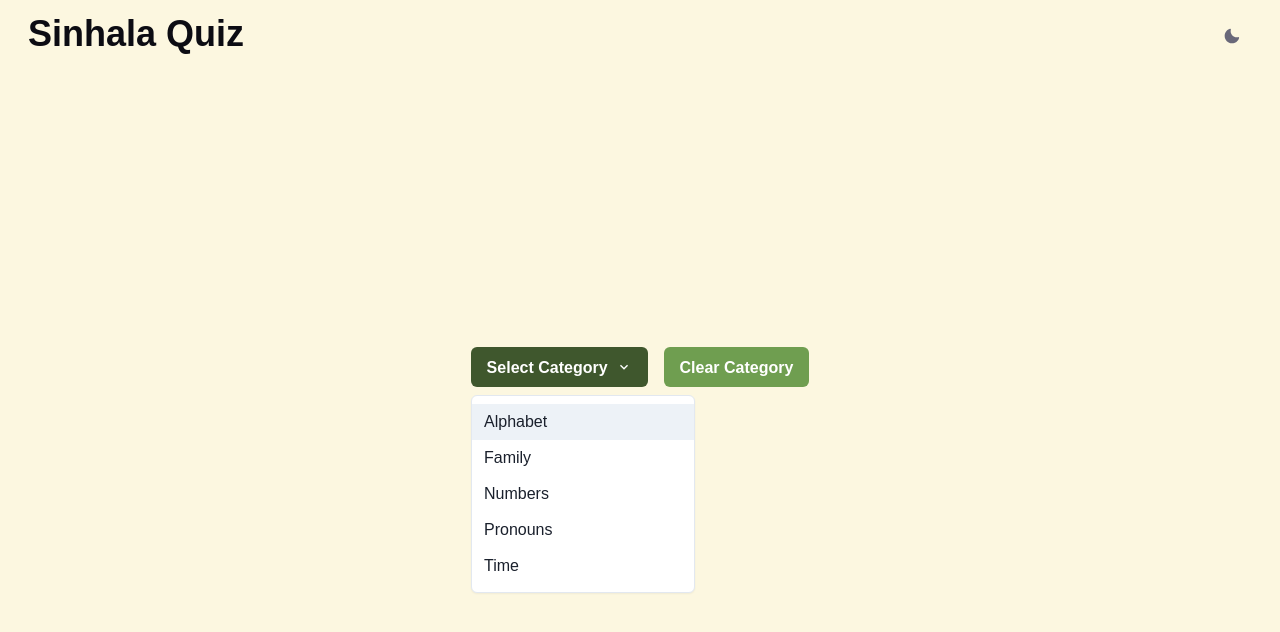
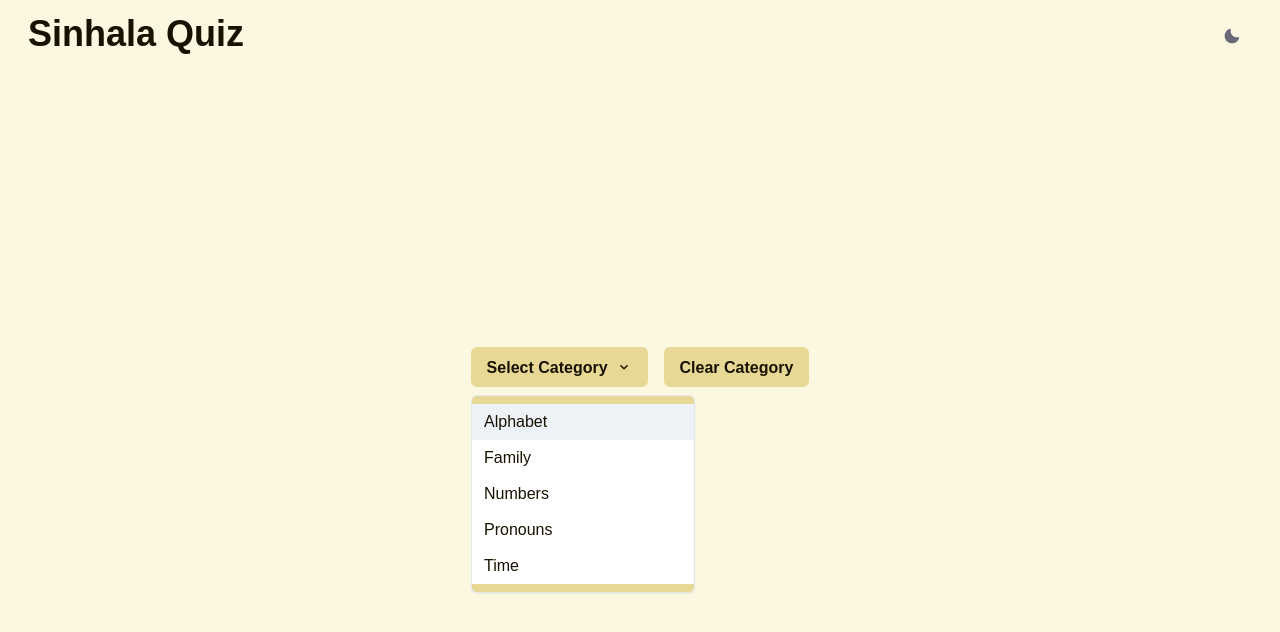
Before and after one commit to druwan/sinhalaquizapp, a Next.js app: page / in a window 1280 px wide. Both pictures are taken after a click on the button "Select Category". Shown: the top 632 px of the page. Built offline with nearby package versions, Linux system fonts and the light colour scheme; a web font is replaced by a local one.

Commit message:
style: added theme

```diff
--- a/components/CategoryMenu/CategoryMenu.tsx
+++ b/components/CategoryMenu/CategoryMenu.tsx
@@ -8,7 +8,7 @@ import {
   MenuItem,
   MenuList,
   Spacer,
-  useColorMode,
+  useColorModeValue,
 } from "@chakra-ui/react";
 import React, { useState } from "react";
 import useSWR from "swr";
@@ -18,10 +18,9 @@ import { fetcher } from "../../utils/loadQuestions";
 import QuizCard from "../QuizCard/QuizCard";
 
 const CategoryMenu = () => {
-  const { colorMode } = useColorMode();
-  const colorScheme = colorMode === "light" ? "Mint" : "Flax";
-
   const [selectTopic, setTopic] = useState("Select Category");
+  const buttonTextColor = useColorModeValue("Flax.900", "Flax.900");
+  const buttonBgColor = "Flax.200";
 
   const { data, error } = useSWR("/api/category", fetcher);
 
@@ -36,16 +35,20 @@ const CategoryMenu = () => {
             <MenuButton
               as={Button}
               rightIcon={<ChevronDownIcon />}
-              colorScheme={colorScheme}
+              bg={buttonBgColor}
+              color={buttonTextColor}
+              _hover={{ bg: buttonBgColor }}
+              _active={{ bg: buttonBgColor }}
             >
               {selectTopic}
             </MenuButton>
-            <MenuList>
+            <MenuList bg={buttonBgColor} color={buttonTextColor}>
               {data.categories.map((category: Category) => (
                 <MenuItem
                   key={category.id}
                   value={category.name}
                   onClick={() => setTopic(category.name)}
+                  _hover={{ bg: "Raisin.400" }}
                 >
                   {category.name}
                 </MenuItem>
@@ -56,8 +59,11 @@ const CategoryMenu = () => {
           <Spacer />
 
           <Button
-            colorScheme={colorScheme}
+            bg={buttonBgColor}
+            color={buttonTextColor}
             onClick={() => setTopic("Select Category")}
+            _hover={{ bg: buttonBgColor }}
+            _active={{ bg: buttonBgColor }}
           >
             Clear Category
           </Button>
--- a/components/Navbar/Navbar.tsx
+++ b/components/Navbar/Navbar.tsx
@@ -1,20 +1,25 @@
-import { Container, Flex, Heading, useColorMode } from '@chakra-ui/react';
+import {
+  Container,
+  Flex,
+  Heading,
+  useColorMode,
+  useColorModeValue,
+} from "@chakra-ui/react";
 
-import React from 'react';
-import ToggleTheme from '../ToggleTheme/ToggleTheme';
+import React from "react";
+import ToggleTheme from "../ToggleTheme/ToggleTheme";
 
 const Navbar = () => {
-  const { colorMode } = useColorMode();
-  const textColor = colorMode === 'light' ? 'Raisin.900' : 'Flax.100';
+  const textColor = useColorModeValue("Flax.900", "Flax.200");
 
   return (
-    <Flex as={'nav'} p={3}>
-      <Container maxW={'full'}>
-        <Heading as={'h2'} color={textColor}>
+    <Flex as={"nav"} p={3}>
+      <Container maxW={"full"}>
+        <Heading as={"h2"} color={textColor}>
           Sinhala Quiz
         </Heading>
       </Container>
-      <Container maxW={'full'} centerContent alignItems={'end'}>
+      <Container maxW={"full"} centerContent alignItems={"end"}>
         <ToggleTheme />
       </Container>
     </Flex>
--- a/components/Progress/TrackProgress.tsx
+++ b/components/Progress/TrackProgress.tsx
@@ -1,8 +1,7 @@
-import { Container, Progress, useColorMode } from "@chakra-ui/react";
+import { Container, Progress, useColorModeValue } from "@chakra-ui/react";
 
 const TrackProgress = ({ value }) => {
-  const { colorMode } = useColorMode();
-  const colorScheme = colorMode === "light" ? "Raisin" : "Flax";
+  const colorScheme = useColorModeValue("whatsapp", "linkedin");
 
   // Calc new value based on num of questions answered.
   return (
--- a/components/QuizCard/QuizCard.tsx
+++ b/components/QuizCard/QuizCard.tsx
@@ -1,11 +1,4 @@
-import {
-  Box,
-  Button,
-  ButtonGroup,
-  Flex,
-  Text,
-  useColorModeValue,
-} from "@chakra-ui/react";
+import { Box, Button, ButtonGroup, Flex, Text } from "@chakra-ui/react";
 import React, { useState } from "react";
 import useSWR from "swr";
 import { fetcher } from "../../utils/loadQuestions";
@@ -43,7 +36,7 @@ const QuizCard = ({ props }) => {
           minW={"350px"}
           maxW={"550px"}
           w={"full"}
-          bg={useColorModeValue("Mint.300", "Flax.200")}
+          bg={"Flax.200"}
           boxShadow={"2xl"}
           rounded={"md"}
           p={6}
@@ -78,7 +71,7 @@ const QuizCard = ({ props }) => {
               <Button
                 key={alternative.id}
                 size={"lg"}
-                bg={useColorModeValue("Mint.300", "Flax.200")}
+                bg={"Flax.200"}
                 color={"Raisin.900"}
                 onClick={(e) => checkAnswer(e)}
               >
--- a/components/ToggleTheme/ToggleTheme.tsx
+++ b/components/ToggleTheme/ToggleTheme.tsx
@@ -1,14 +1,14 @@
-import { IconButton, useColorMode, useColorModeValue } from '@chakra-ui/react';
-import { MoonIcon, SunIcon } from '@chakra-ui/icons';
-import { AnimatePresence, motion } from 'framer-motion';
+import { IconButton, useColorMode, useColorModeValue } from "@chakra-ui/react";
+import { MoonIcon, SunIcon } from "@chakra-ui/icons";
+import { AnimatePresence, motion } from "framer-motion";
 
 const ToggleTheme = () => {
   const { toggleColorMode, colorMode } = useColorMode();
-  const colorScheme = colorMode === 'light' ? 'Raisin' : 'Turquoise';
+  const colorScheme = colorMode === "light" ? "Raisin" : "Flax";
   return (
     <AnimatePresence exitBeforeEnter initial={false}>
       <motion.div
-        style={{ display: 'inline-block' }}
+        style={{ display: "inline-block" }}
         key={colorScheme}
         initial={{ y: 0, opacity: 0 }}
         animate={{ y: 0, opacity: 1 }}
@@ -16,13 +16,13 @@ const ToggleTheme = () => {
         transition={{ duration: 0.2 }}
       >
         <IconButton
-          aria-label='Toggle theme'
+          aria-label="Toggle theme"
           colorScheme={colorScheme}
           icon={useColorModeValue(<MoonIcon />, <SunIcon />)}
           onClick={toggleColorMode}
-          size={'md'}
-          pt={'4'}
-          variant={'link'}
+          size={"md"}
+          pt={"4"}
+          variant={"link"}
         />
       </motion.div>
     </AnimatePresence>
```
Also changed, not shown: components/Buttons/PrevNextCardBtn.tsx (+8 -9 lines).
